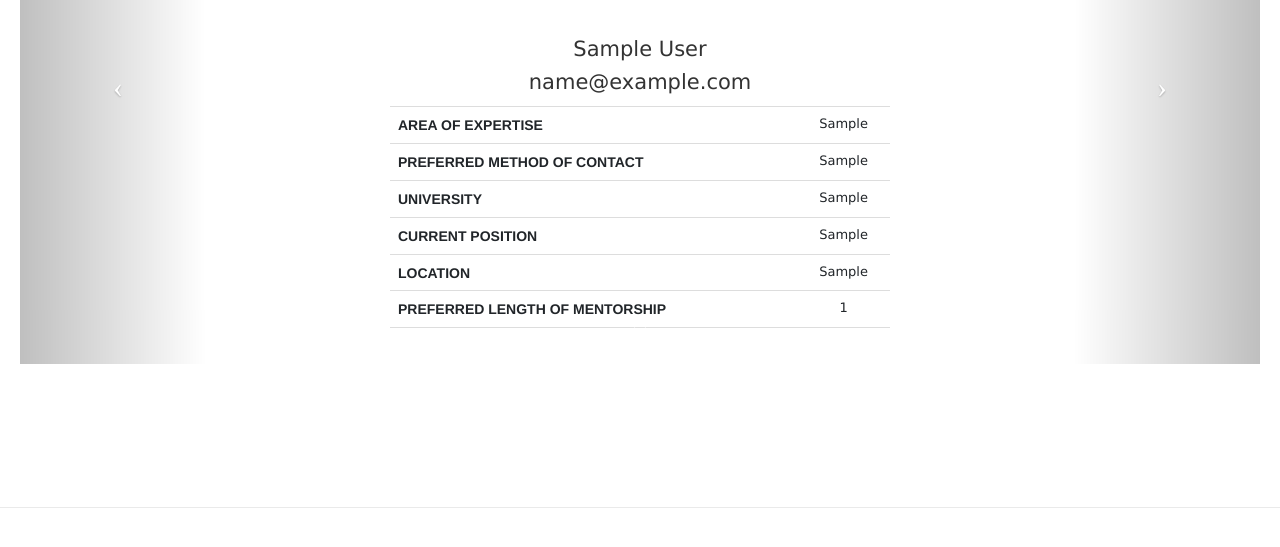
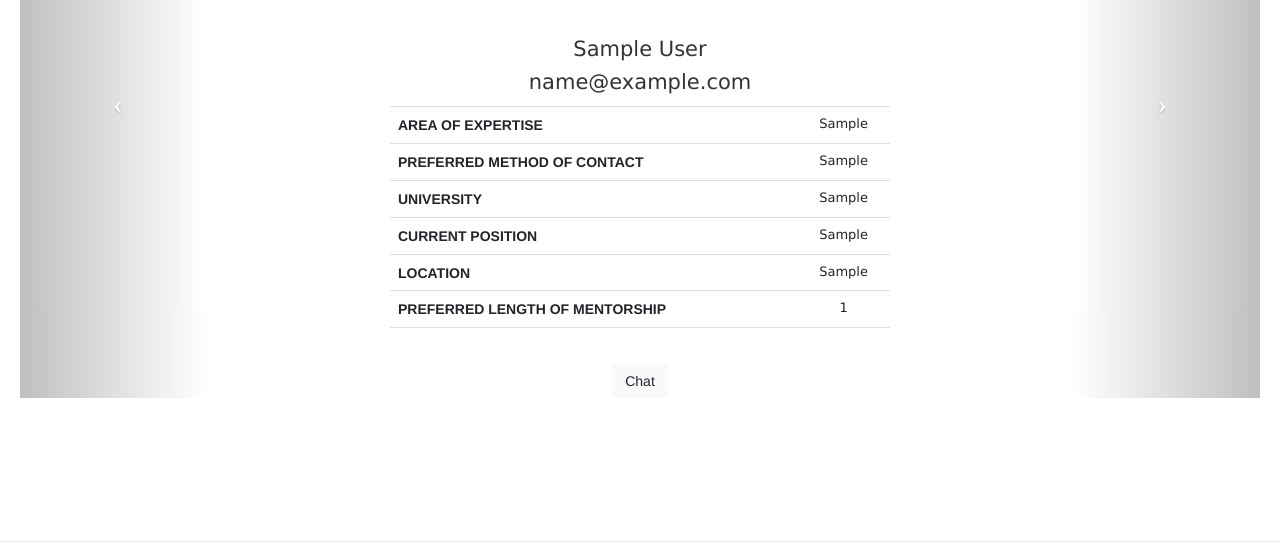
Before and after one commit to bellemscott/mentorship, a Rails app: page /matches in a window 1280 px wide. Shown: the part 388-935 px from the top of the page. Before the commit the page ends 896 px from the top, so only its background shows below. Run offline with Rails 7, Linux system fonts and the light colour scheme; a user stored in the database is signed in; tables that the repository leaves empty hold one stand-in row (values such as "Sample post"); style sheets or scripts are compiled from the project's sources; some libraries are stand-ins or nearby versions.

Commit message:
added a chat button that does nothing

```diff
--- a/app/assets/stylesheets/custom.scss
+++ b/app/assets/stylesheets/custom.scss
@@ -86,6 +86,7 @@ h1, h2, h3, h4, h5, h6 {
   @media screen and (max-width: 500px) {
 
   }
+
   footer {
     margin-top: 45px;
     padding-top: 5px;
--- a/app/views/matches/index.html.erb
+++ b/app/views/matches/index.html.erb
@@ -105,7 +105,7 @@
                                     </tr>
                                 </table>
                         <% end %>
-
+                    <button type="button" class="btn btn-light">Chat</button>
                     </div>
                 </div>
             <% end %>
```
